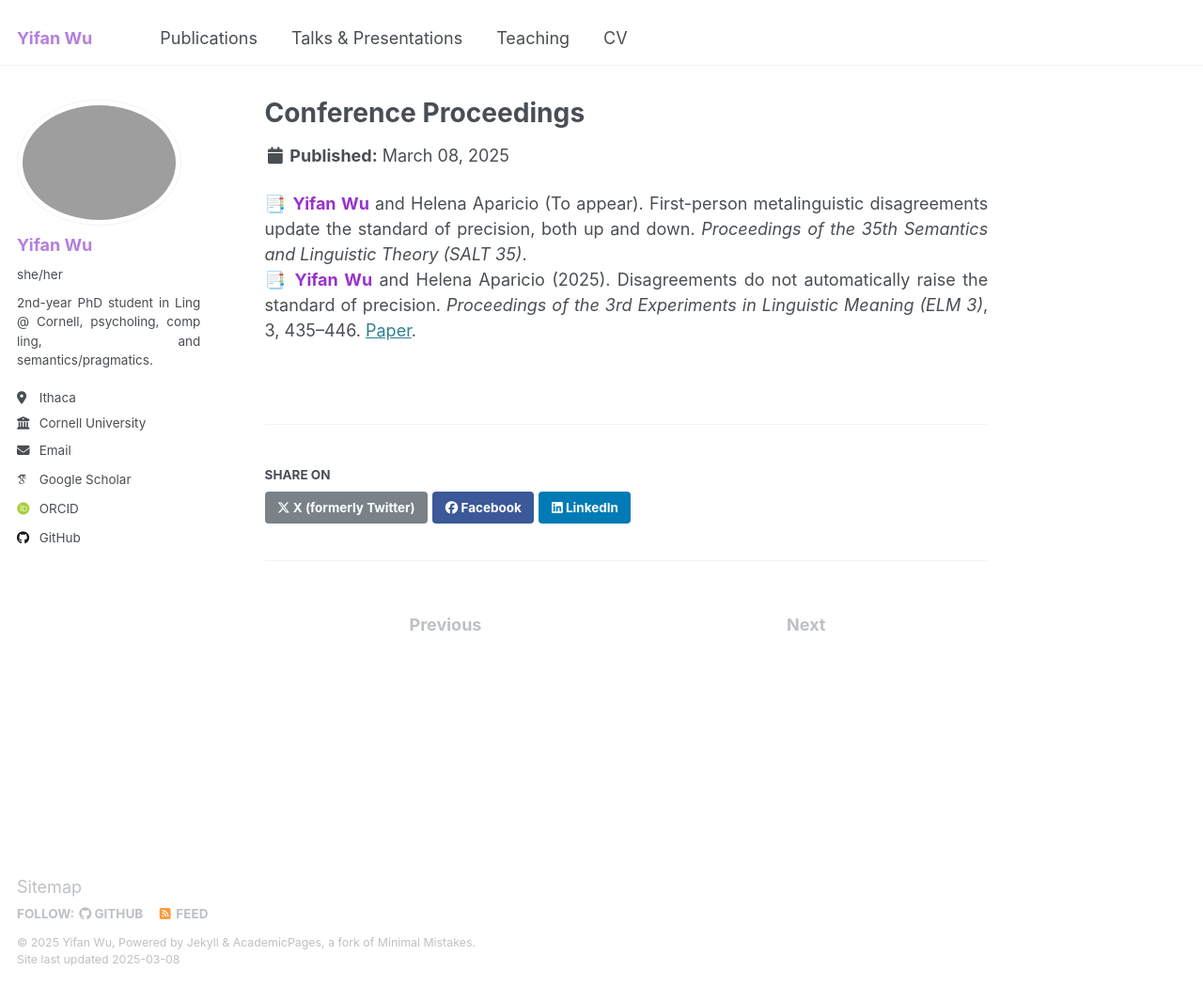
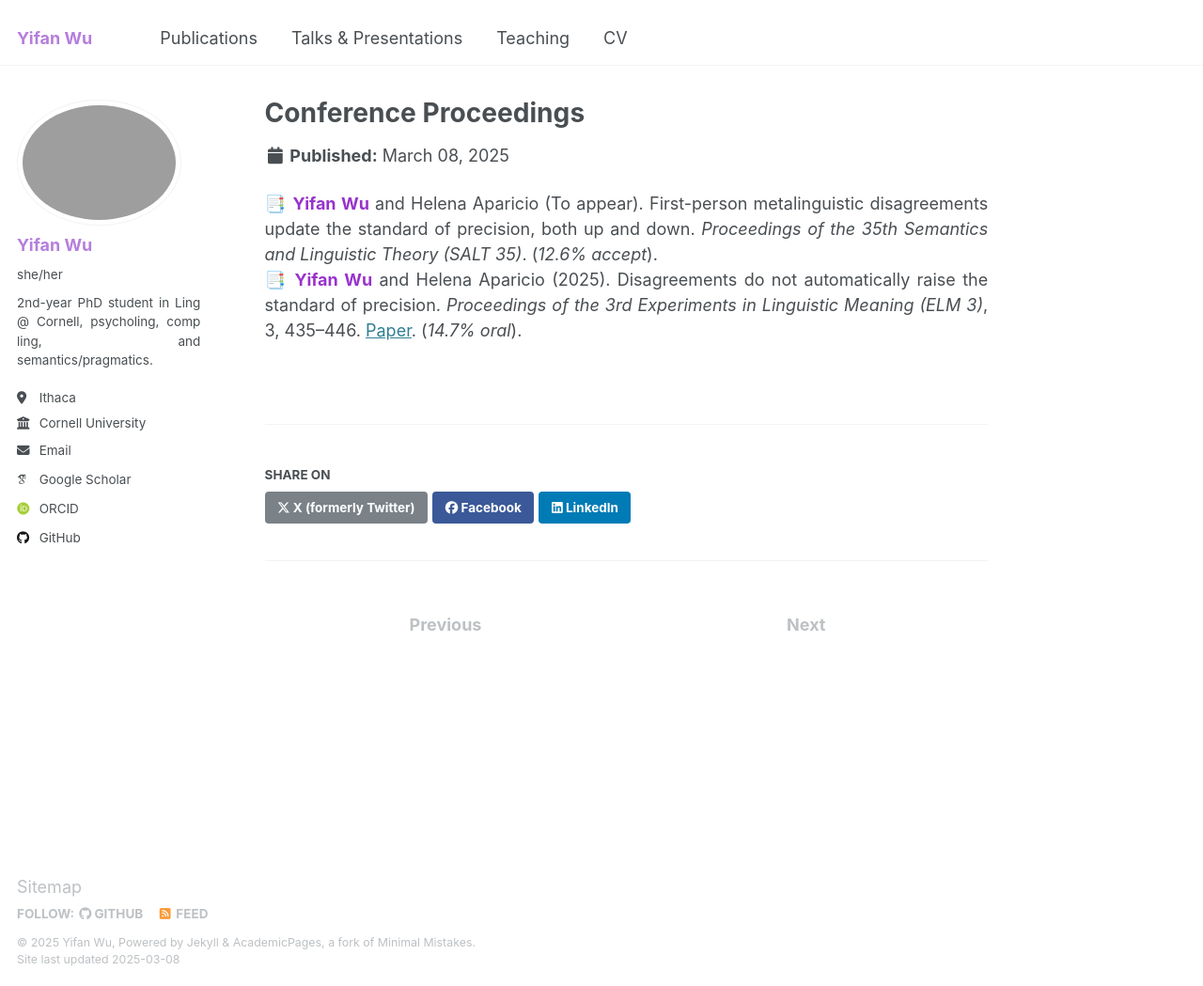
Before and after one commit to lynn-yifanwu-ling/lynn-yifanwu-ling.github.io, a Jekyll site: the page built from _publications/2_conference proceedings.md, in a window 1280 px wide and 1049 px high. Shown: the whole window at 94% size. Built offline with Jekyll 4.4.1, drawn with Linux system fonts in a browser that asks for light colours; emoji names are drawn with the system emoji font; some web fonts are replaced.

Commit message:
Update 2_conference proceedings.md

```diff
--- a/_publications/2_conference proceedings.md
+++ b/_publications/2_conference proceedings.md
@@ -5,5 +5,5 @@ permalink: /publications/conference_proceedings
 type: "Publication"
 ---
 
-:bookmark_tabs: **<span style="color: #9932CC;">Yifan Wu</span>** and Helena Aparicio (To appear). First-person metalinguistic disagreements update the standard of precision, both up and down. *Proceedings of the 35th Semantics and Linguistic Theory (SALT 35)*. <br>
-:bookmark_tabs: **<span style="color: #9932CC;">Yifan Wu</span>** and Helena Aparicio (2025). Disagreements do not automatically raise the standard of precision. *Proceedings of the 3rd Experiments in Linguistic Meaning (ELM 3)*, 3, 435--446. [Paper](https://doi.org/10.3765/elm.3.5835).
+:bookmark_tabs: **<span style="color: #9932CC;">Yifan Wu</span>** and Helena Aparicio (To appear). First-person metalinguistic disagreements update the standard of precision, both up and down. *Proceedings of the 35th Semantics and Linguistic Theory (SALT 35)*. (*12.6% accept*). <br>
+:bookmark_tabs: **<span style="color: #9932CC;">Yifan Wu</span>** and Helena Aparicio (2025). Disagreements do not automatically raise the standard of precision. *Proceedings of the 3rd Experiments in Linguistic Meaning (ELM 3)*, 3, 435--446. [Paper](https://doi.org/10.3765/elm.3.5835). (*14.7% oral*).
```
